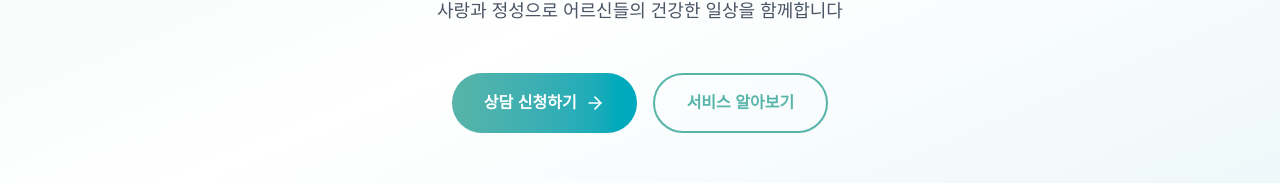
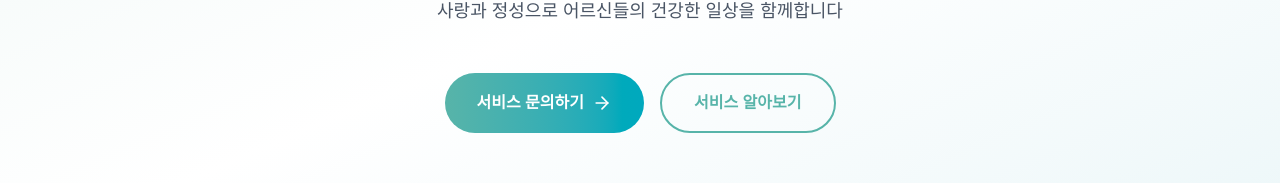
Before and after one commit to e16tae/lalavisit, a Next.js app: page / in a window 1280 px wide. Shown: the part 351-534 px from the top of the page. Built offline with nearby package versions, Linux system fonts and the light colour scheme; no server answers; a web font is replaced by a local one.

Commit message:
Update contact link text and URL parameters
Changed button text from '상담 신청하기' to '서비스 문의하기' on the homepage and updated the floating contact link to include an action parameter in the URL for improved clarity and navigation.

```diff
--- a/app/page.tsx
+++ b/app/page.tsx
@@ -42,7 +42,7 @@ export default function HomePage() {
                 href="/contact"
                 className="inline-flex items-center justify-center gap-2 bg-gradient-to-r from-primary to-secondary text-white px-8 py-4 rounded-full font-semibold hover:shadow-lg transition-all hover:scale-105"
               >
-                상담 신청하기
+                서비스 문의하기
                 <ArrowRight className="w-5 h-5" />
               </Link>
               <Link
--- a/components/floating-contact.tsx
+++ b/components/floating-contact.tsx
@@ -39,7 +39,7 @@ export function FloatingContact() {
               <span className="text-sm font-medium">이메일</span>
             </a>
             <Link
-              href="/contact"
+              href="/contact?action=form"
               className="flex items-center gap-2 bg-secondary text-white px-4 py-3 rounded-full shadow-lg hover:shadow-xl transition-all group"
             >
               <MessageSquare className="w-5 h-5 group-hover:scale-110 transition-transform" />
```
